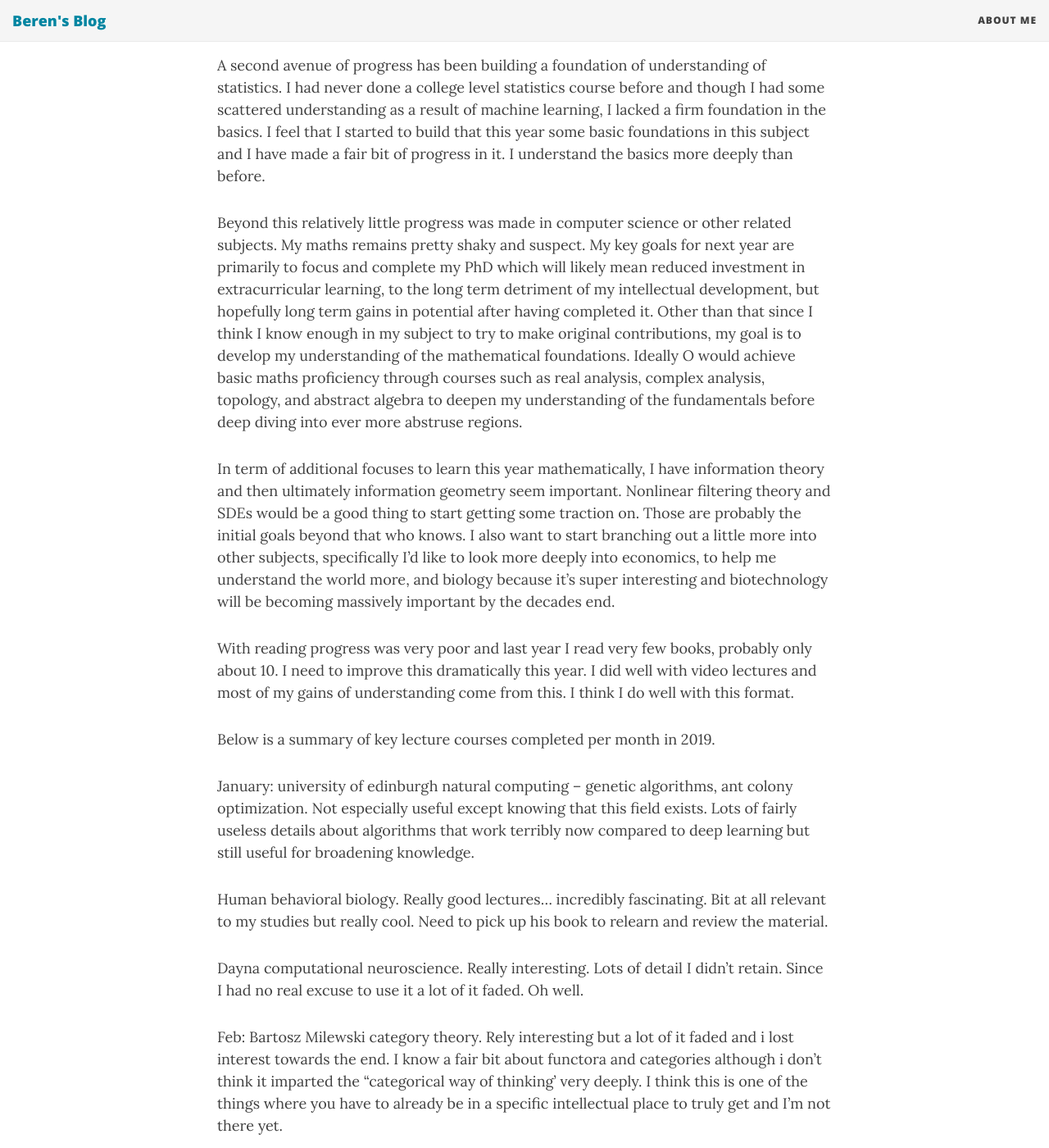
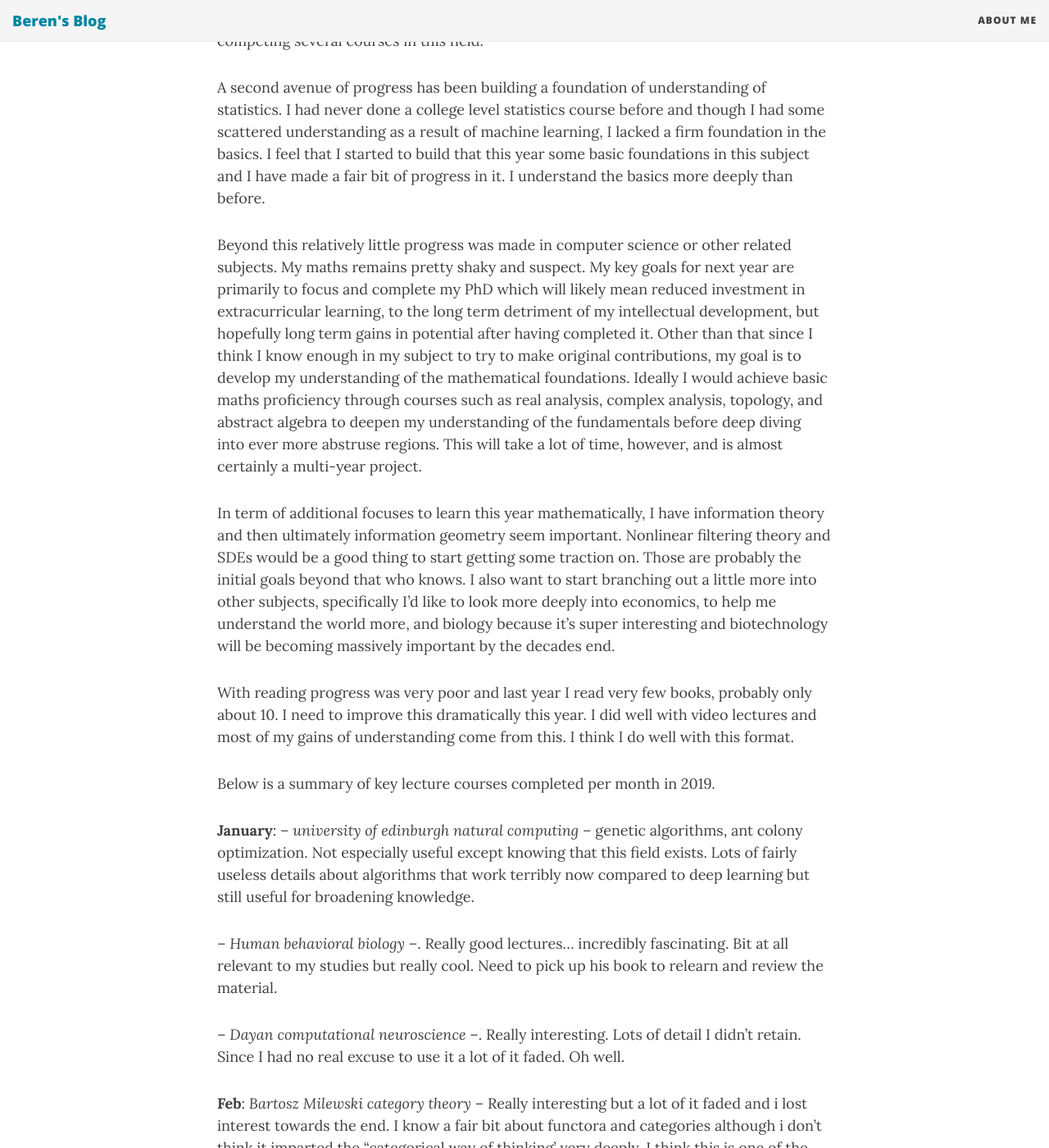
Before and after one commit to BerenMillidge/BerenMillidge.github.io, a Jekyll site: the page built from _posts/2020-01-20-Intellectual-Progress-In-2019.md, in a window 1280 px wide and 1400 px high, scrolled down 1444 px. Shown: the whole window at 82% size. Built offline with Jekyll 4.4.1, drawn with Linux system fonts in a browser that asks for light colours; nearby versions of some CDN libraries; some of the changed text lies outside the part shown.

Commit message:
typos and some formatting

```diff
--- a/_posts/2020-01-20-Intellectual-Progress-In-2019.md
+++ b/_posts/2020-01-20-Intellectual-Progress-In-2019.md
@@ -1,6 +1,6 @@
-Lots of people such as slatestarcodex are posting the intellectual progress they have made in the past decade, and I thought doing a similar thing. However the truth is that in 2010 I was a 15 year old moron -- unlike a lot of people here, I wasn't a child prodigy and had effectively 0 intellectual development at age 15. As such, a decades-long progress review would be a funny exercise since it would include essentially all my intellectual development to the present. Instead I have decided to take this opportunity to start on a habit of yearly intellectual progress reviews. So here is the review for just 2019.
+Lots of people such as slatestarcodex are posting the intellectual progress they have made in the past decade, and I thought about doing a similar thing. However the truth is that in 2010 I was a 15 year old moron -- unlike a lot of people here, I wasn't a child prodigy and had effectively zero intellectual development at age 15.  A decades-long progress review would be a funny exercise since it would include essentially all my intellectual development to the present. Instead I have decided to take this opportunity to start on a habit of yearly intellectual progress reviews. So here is the review for just 2019.
 
-Overall, my estimation of this past year had been somewhat disappointing. I have certainly learnt a lot and developed a lot but on the other hand I haven't been developing at a faster rate than last year. Ny gains this year have primarily been a result of velocity, not acceleration. This is a major problem, especially as there are still low hanging fruit -- especially anki, which I still have failed to implement and which is dragging my potential down significantly. My primary goal this year is to implement these capacity raising innovations such as anki and thus increase acceleration in development.
+Overall, my estimation of this past year had been somewhat disappointing. I have certainly learnt a lot and developed a lot but I haven't been developing at a faster rate than last year. My gains this year have primarily been a result of velocity, not acceleration. This is a major problem, especially as there are still low hanging fruit, such as anki, which I still have failed to implement and which is dragging my potential down significantly. My primary goal this year is to implement these capacity raising innovations such as anki and thus increase acceleration in development.
 
 The good thing this past year has been focus on a specific topic in my PhD. This has earned significant dividends and is the primary life skill I have developed. For the first time in my life I have actually focused on a project long enough to ship it, and that had paid off. I am still really bad at this and have way more open projects than completed ones. My aim at least in the remainder of my PHD must be to resist the temptation to start a new bunch of projects but rather finish off and ship the currently open projects. One of which is this blog, where I have a whole bunch of partially written posts and very few posted. So expect more on this front too.
 
@@ -10,14 +10,14 @@ I finally understand active inference and predictive processing at an expert's l
 
 I now understand reinforcement learning and deep reinforcement learning at a deep level. I can read papers at the forefront of the field and understand and critically evaluate them. I hope to contribute original work to this field in the coming year.
 
-I have gotten into the julia programming language. I had nibbled around the edges in it up since 2017 but never fully got into it
+I have gotten into the Julia programming language. I had nibbled around the edges in it up since 2017 but never fully got into it
 In 2019 I made a significant amount if progress in it and while definitely not an expert, I did complete a major project with it and plan to use it deeply on other things as well.
 
-I have made significant progress mathematically with understanding robotics and control theory. Before this year I didn't even have a really good idea of what it was but now I feel like I have a good basic understanding, and it does inform my work. This was a result of competing server courses in this field.
+I have made significant progress mathematically with understanding robotics and control theory. Before this year I didn't even have a really good idea of what it was but now I feel like I have a good basic understanding, and it does inform my work. This was a result of competing several courses in this field.
 
 A second avenue of progress has been building a foundation of understanding of statistics. I had never done a college level statistics course before and though I had some scattered understanding as a result of machine learning, I lacked a firm foundation in the basics. I feel that I started to build that this year some basic foundations in this subject and I have made a fair bit of progress in it. I understand the basics more deeply than before.
 
-Beyond this relatively little progress was made in computer science or other related subjects. My maths remains pretty shaky and suspect. My key goals for next year are primarily to focus and complete my PhD which will likely mean reduced investment in extracurricular learning, to the long term detriment of my intellectual development, but hopefully long term gains in potential after having completed it. Other than that since I think I know enough in my subject to try to make original contributions, my goal is to develop my understanding of the mathematical foundations. Ideally O would achieve basic maths proficiency through courses such as real analysis, complex analysis, topology, and abstract algebra to deepen my understanding of the fundamentals before deep diving into ever more abstruse regions.
+Beyond this relatively little progress was made in computer science or other related subjects. My maths remains pretty shaky and suspect. My key goals for next year are primarily to focus and complete my PhD which will likely mean reduced investment in extracurricular learning, to the long term detriment of my intellectual development, but hopefully long term gains in potential after having completed it. Other than that since I think I know enough in my subject to try to make original contributions, my goal is to develop my understanding of the mathematical foundations. Ideally I would achieve basic maths proficiency through courses such as real analysis, complex analysis, topology, and abstract algebra to deepen my understanding of the fundamentals before deep diving into ever more abstruse regions. This will take a lot of time, however, and is almost certainly a multi-year project.
 
 In term of additional focuses to learn this year mathematically, I have information theory and then ultimately information geometry seem important. Nonlinear filtering theory and SDEs would be a good thing to start getting some traction on. Those are probably the initial goals beyond that who knows. I also want to start branching out a little more into other subjects, specifically I'd like to look more deeply into economics, to help me understand the world more, and biology because it's super interesting and biotechnology will be becoming massively important by the decades end.
 
@@ -25,33 +25,34 @@ With reading progress was very poor and last year I read very few books, probabl
 
 Below is a summary of key lecture courses completed per month in 2019.
 
-January:
-university of edinburgh natural computing -- genetic algorithms, ant colony optimization. Not especially useful except knowing that this field exists. Lots of fairly useless details about algorithms that work terribly now compared to deep learning but still useful for broadening knowledge.
+**January**:
+ -- *university of edinburgh natural computing* -- genetic algorithms, ant colony optimization. Not especially useful except knowing that this field exists. Lots of fairly useless details about algorithms that work terribly now compared to deep learning but still useful for broadening knowledge.
 
-Human behavioral biology. Really good lectures... incredibly fascinating. Bit at all relevant to my studies but really cool. Need to pick up his book to relearn and review the material.
+-- *Human behavioral biology* --. Really good lectures... incredibly fascinating. Bit at all relevant to my studies but really cool. Need to pick up his book to relearn and review the material.
 
-Dayna computational neuroscience. Really interesting. Lots of detail I didn't retain. Since I had no real excuse to use it a lot of it faded. Oh well.
+-- *Dayan computational neuroscience* --. Really interesting. Lots of detail I didn't retain. Since I had no real excuse to use it a lot of it faded. Oh well.
 
-Feb: Bartosz Milewski category theory. Rely interesting but a lot of it faded and i lost interest towards the end. I know a fair bit about functora and categories although i don't think it imparted the "categorical way of thinking' very deeply. I think this is one of the things where you have to already be in a specific intellectual place to truly get and I'm not there yet.
+**Feb**: *Bartosz Milewski category theory* -- Really interesting but a lot of it faded and i lost interest towards the end. I know a fair bit about functora and categories although i don't think it imparted the "categorical way of thinking' very deeply. I think this is one of the things where you have to already be in a specific intellectual place to truly get and I'm not there yet.
 
-March: none.
-April: deep reinforcement learning Sergey Levine. This was really great. I'd already gone through David Silvers course but this really also improved my understanding and brought me up to modern state of the art.
+**March**: none.
 
-Control Bootcamp, Steve Brunton. This was a really great intro to key parts of control theory in linear time invariant systems. Super cool and interesting. Very different seeing the engineering side of things.
+**April**: *deep reinforcement learning Sergey Levine* -- This was really great. I'd already gone through David Silvers course but this really also improved my understanding and brought me up to modern state of the art.
 
-Graphical models and variational inference. A good course but I didn't finish it. An intro to continuous time and winer processes etc.
+*Control Bootcamp, Steve Brunton* -- This was a really great intro to key parts of control theory in linear time invariant systems. Super cool and interesting. Very different seeing the engineering side of things.
 
-May: none.
+*Graphical models and variational inference* -- A good course but I didn't finish it. An intro to continuous time and winer processes etc.
 
-June: statistics 100 Harvard.
+**May**: none.
 
-July: all of statistics. Control theory
+**June**: *statistics 100 Harvard*.
 
-August: MIT signals and systems. Numerical computation
+**July**: *all of statistics. Control theory*
 
-Sept: control theory.
+**August**: *MIT signals and systems. Numerical computation*
 
-October: underactuated robotics.
+**Sept**: control theory.
+
+**October**: underactuated robotics.
 
 November: none
 
```
